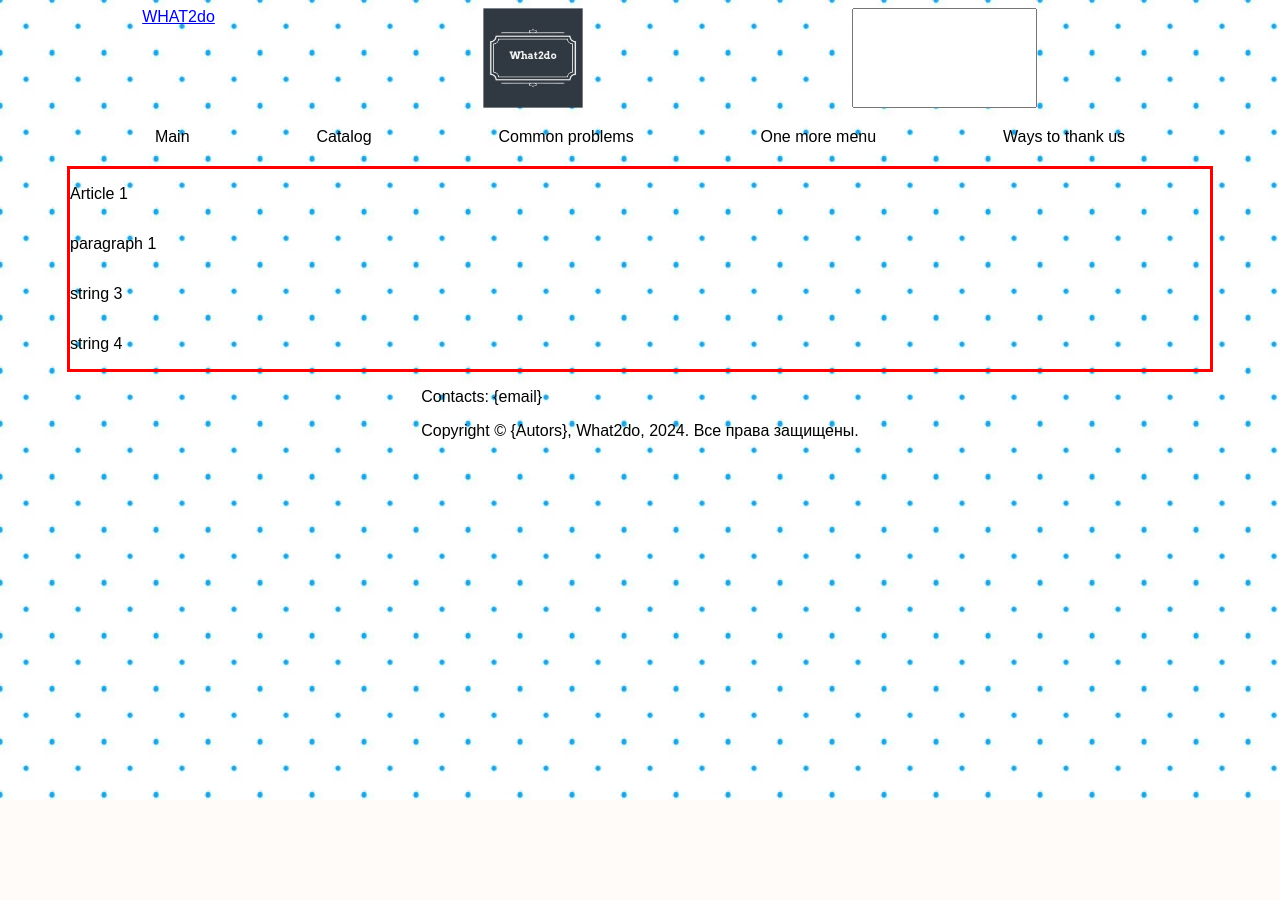
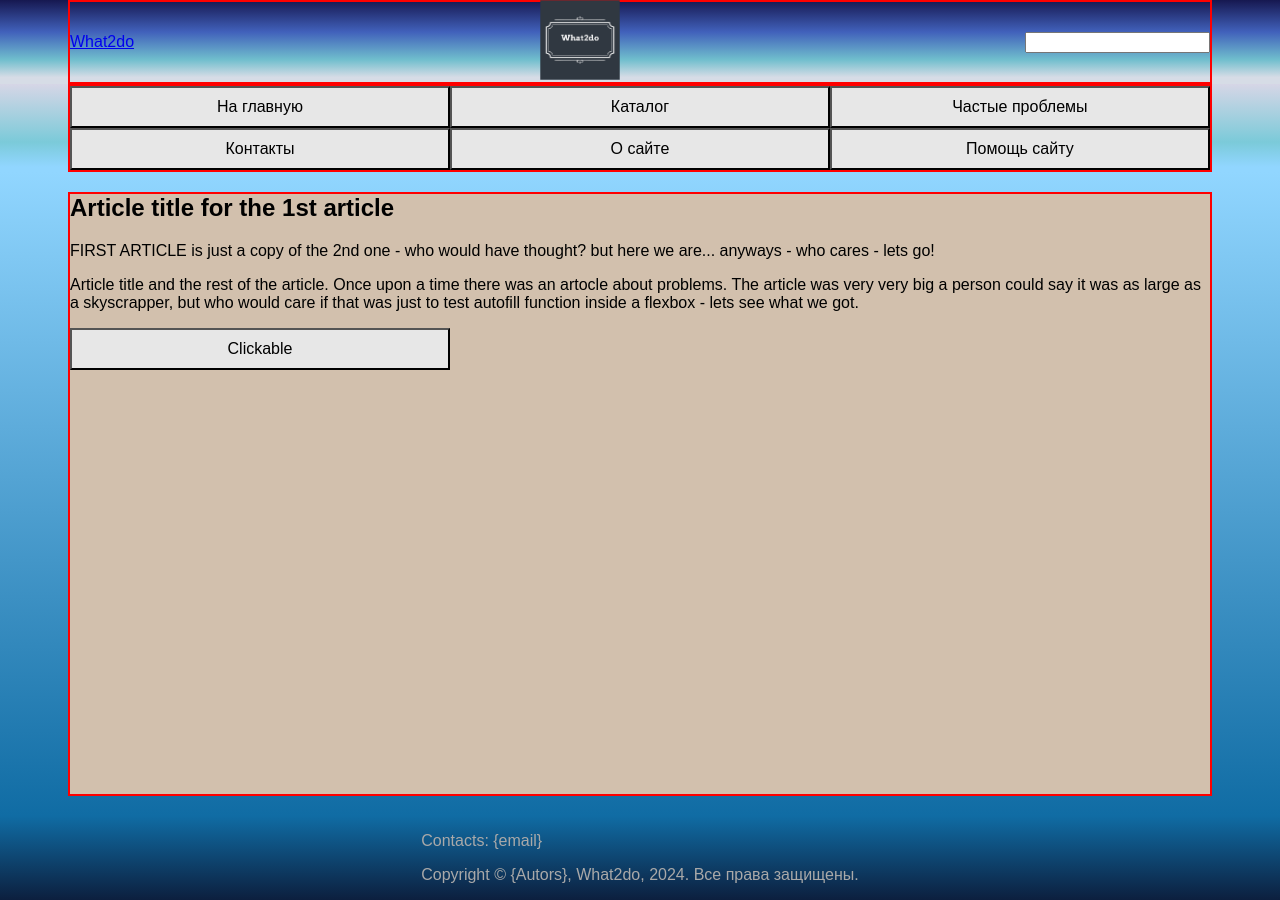
Before and after one commit to GLEKOV/What2do, a FastAPI app: page /a1 in a window 1280 px wide. Before the commit the page ends 800 px from the top, so only its background shows below. Run offline with FastAPI, Linux system fonts and the light colour scheme.

Commit message:
init remake

```diff
--- /dev/null
+++ b/gitignore.txt
@@ -0,0 +1,3 @@
+.venv
+.idea
+.env
--- /dev/null
+++ b/pyvenv.cfg
@@ -0,0 +1,5 @@
+home = C:\Users\GLEKOV\AppData\Local\Programs\Python\Python312
+include-system-site-packages = false
+version = 3.12.4
+executable = C:\Users\GLEKOV\AppData\Local\Programs\Python\Python312\python.exe
+command = C:\Users\GLEKOV\AppData\Local\Programs\Python\Python312\python.exe -m venv S:\_Python_Projects\What2do\What2do
--- a/router.py
+++ b/router.py
@@ -21,3 +21,7 @@ async def name(request: Request):
 @router.get('/a1', response_class=HTMLResponse)
 async def name(request: Request):
     return templates.TemplateResponse("a1.html", {"request": request})
+
+@router.get('/a2', response_class=HTMLResponse)
+async def name(request: Request):
+    return templates.TemplateResponse("a2.html", {"request": request})
--- /dev/null
+++ b/static/css/article2.css
@@ -0,0 +1,98 @@
+body {
+    font-family: Arial, Helvetica, sans-serif;
+    margin: 0;
+}
+
+.container {
+    width: 92%;
+    margin: auto;
+    height: 100%;
+    border: 2px solid red;
+}
+
+
+/* Tablet styles*/
+@media only screen and (min-width: 576px) {
+    .container {
+        width: 540px;
+    }
+}
+
+
+/* Desktop styles*/
+@media only screen and (min-width: 1200px) {
+    .container {
+        width: 1140px;
+    }
+}
+
+header {
+    background: rgb(214,220,230);
+    background: linear-gradient(0deg, rgba(214,220,230,1) 8%, rgba(112,190,205,1) 29%, rgba(65,97,187,1) 62%, rgba(22,24,80,1) 100%);
+
+    color: white;
+}
+
+.top-bar {
+    height: 80px;
+    display: flex;
+    align-items: center;
+    justify-content: space-between;
+}
+
+
+.menubackground {
+    background: rgb(145,214,255);
+    background: linear-gradient(0deg, rgba(145,214,255,1) 6%, rgba(123,202,217,1) 34%, rgba(214,214,230,1) 100%);
+}
+
+.horizontalmenu {
+    background: rgb(145,214,255);
+    background: linear-gradient(0deg, rgba(145,214,255,1) 6%, rgba(123,202,217,1) 34%, rgba(214,214,230,1) 100%);
+    display: flex;
+    flex-grow: 1;
+    flex-flow: row wrap;
+}
+
+button {
+    background-color: #e7e7e7;
+    color: black;
+    font-size: 16px;
+    transition-duration: 0.4s;
+    padding: 10px;
+    width: 33.33%;
+
+}
+
+button:hover {
+  background-color: gray;
+}
+
+.buttontomain {
+    flex-shrink: 2;
+}
+
+
+.article {
+    background: rgb(16,108,164);
+    background: linear-gradient(0deg, rgba(16,108,164,1) 0%, rgba(145,214,255,1) 100%);
+    padding: 20px 0;
+}
+
+.article h1 {
+    margin-top: 0;
+}
+
+.articlebody {
+    min-height: 600px;
+    background-color: #d2c0ad;
+}
+
+footer {
+    color: darkgrey;
+    background: rgb(12,31,62);
+    background: linear-gradient(0deg, rgba(12,31,62,1) 0%, rgba(16,108,164,1) 100%);
+    display: flex;
+    justify-content: center;
+    min-width: 200px;
+}
--- a/templates/a1.html
+++ b/templates/a1.html
@@ -1,43 +1,58 @@
 <!DOCTYPE html>
 <html lang="en">
 <head>
-    <link rel="stylesheet" href="{{ url_for('static', path='css/article.css') }}"/>
+    <link rel="stylesheet" href="{{ url_for('static', path='css/article2.css') }}"/>
     <meta charset="UTF-8">
     <title>Title</title>
 </head>
 <body>
-    <div id="container">
+    <header>
+        <div class="container">
+            <section class="top-bar">
+                <div class="tothemain"><a href="/" title="На главную">What2do</a></div>
+                <div class="logo"><img src="static/logo.png" alt="Logo" height="80px" weight="80px"></div>
+                <div class="search"><input type="search" title="Type your problem here to find solution" /></div>
+            </section>
 
-        <header>
-            <a href="/" title="На главную">WHAT2do</a>
-            <img src="static/logo.png" alt="Logo" height="100px" weight="100px">
-            <input type="search" title="Type your problem here to find solution" />
-        </header>
+        </div>
+    </header>
 
-        <div class="menu">
-            <div>Main</div>
-            <div>Catalog</div>
-            <div>Common problems</div>
-            <div>One more menu</div>
-            <div>Ways to thank us</div>
-        </div>
+    <div class="menubackground">
+    <div class="container">
+        <section class="horizontalmenu">
+            <button onclick='location.href="/"' title="На главную" type="button" class="buttontomain">На главную</button>
+            <button>Каталог</button>
+            <button>Частые проблемы</button>
+            <button>Контакты</button>
+            <button>О сайте</button>
+            <button>Помощь сайту</button>
+        </section>
+    </div>
+    </div>
 
-        <div class="articlearea">
+
+    <section class="article">
+        <div class="container">
             <div></div>
-            <div class="article">
-                    <p>Article 1</p>
-                    <p> paragraph 1</p>
-                    <p> string 3</p>
-                    <p> string 4</p>
+            <div class="articlebody">
+                <h1>Article title for the 1st article</h1>
+                <p>FIRST ARTICLE is just a copy of the 2nd one - who would have thought? but here we are...
+                anyways - who cares - lets go!</p>
+                <p>Article title and the rest of the article. Once upon a time there was an artocle about problems. The article
+                was very very big a person could say it was as large as a skyscrapper, but who would care if that was just
+                to test autofill function inside a flexbox - lets see what we got.</p>
+                <button>Clickable</button>
             </div>
             <div></div>
         </div>
+    </section>
+
+
     <footer>
         <div class="footer__content">
             <p>Contacts: {email}</p>
             <p>Copyright © {Autors}, What2do, 2024. Все права защищены.</p>
         </div>
     </footer>
-    </div>
 </body>
 </html>
--- a/templates/index.html
+++ b/templates/index.html
@@ -36,7 +36,7 @@
                 <p><h3>Click one of the articles below or use Search to start</h3></p>
                 <p> </p>
                 <p><h2><a href="/a1" title="To the a1 article">Article 1</a></h2></p>
-                <p><h2>Article 2</h2></p>
+                <p><h2><a href="/a2" title="To the a2 article">Article 2</a></h2></p>
                 <p><h2>Article 3</h2></p>
                 <p><h2>Article 4</h2></p>
         </div>
```
Also changed, not shown: config.py (added, +10 -0 lines), db.py (added, +28 -0 lines), models/models.py (added, +32 -0 lines), requirements.txt (added, +21 -0 lines), templates/a2.html (added, +56 -0 lines), README.md, 1 other file.
